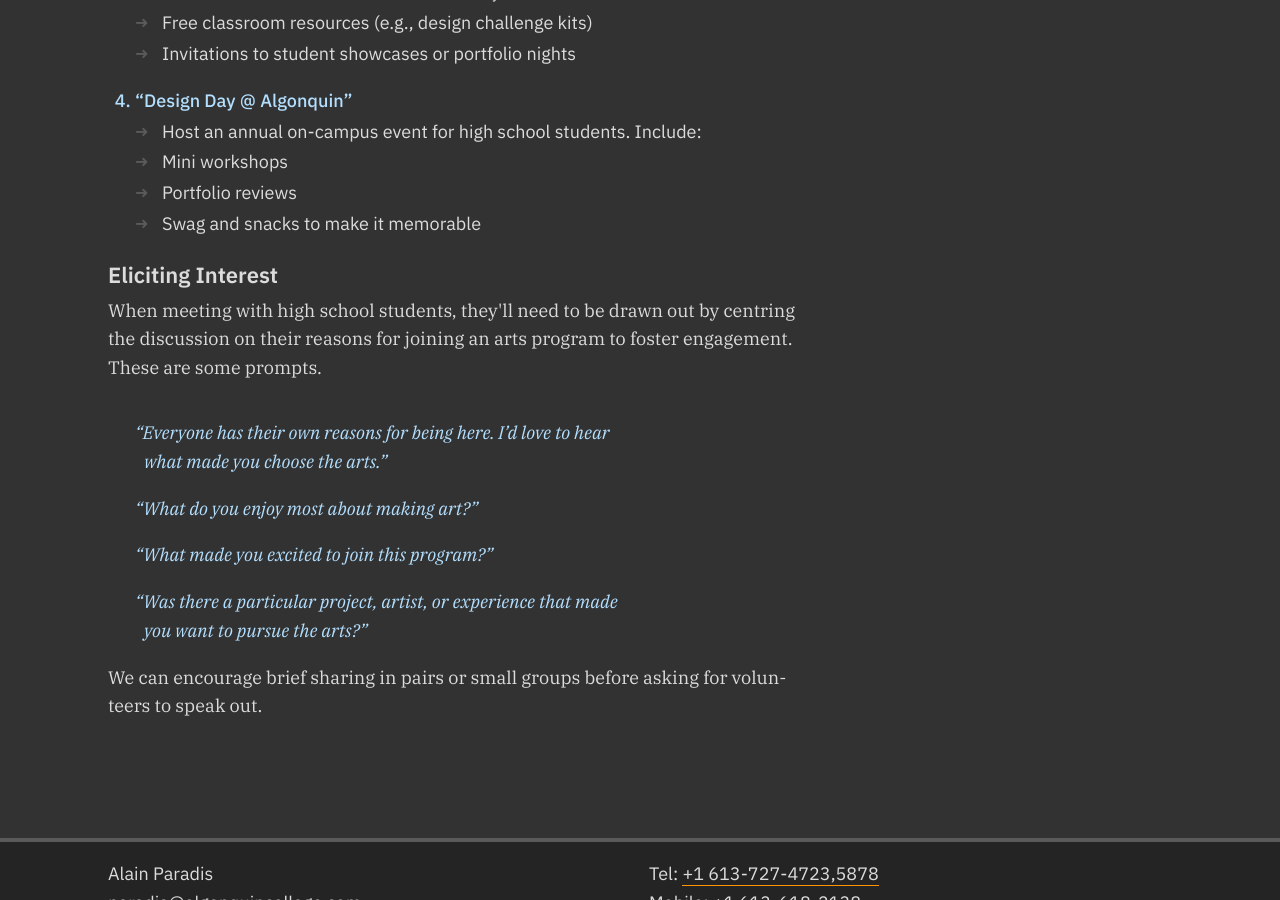
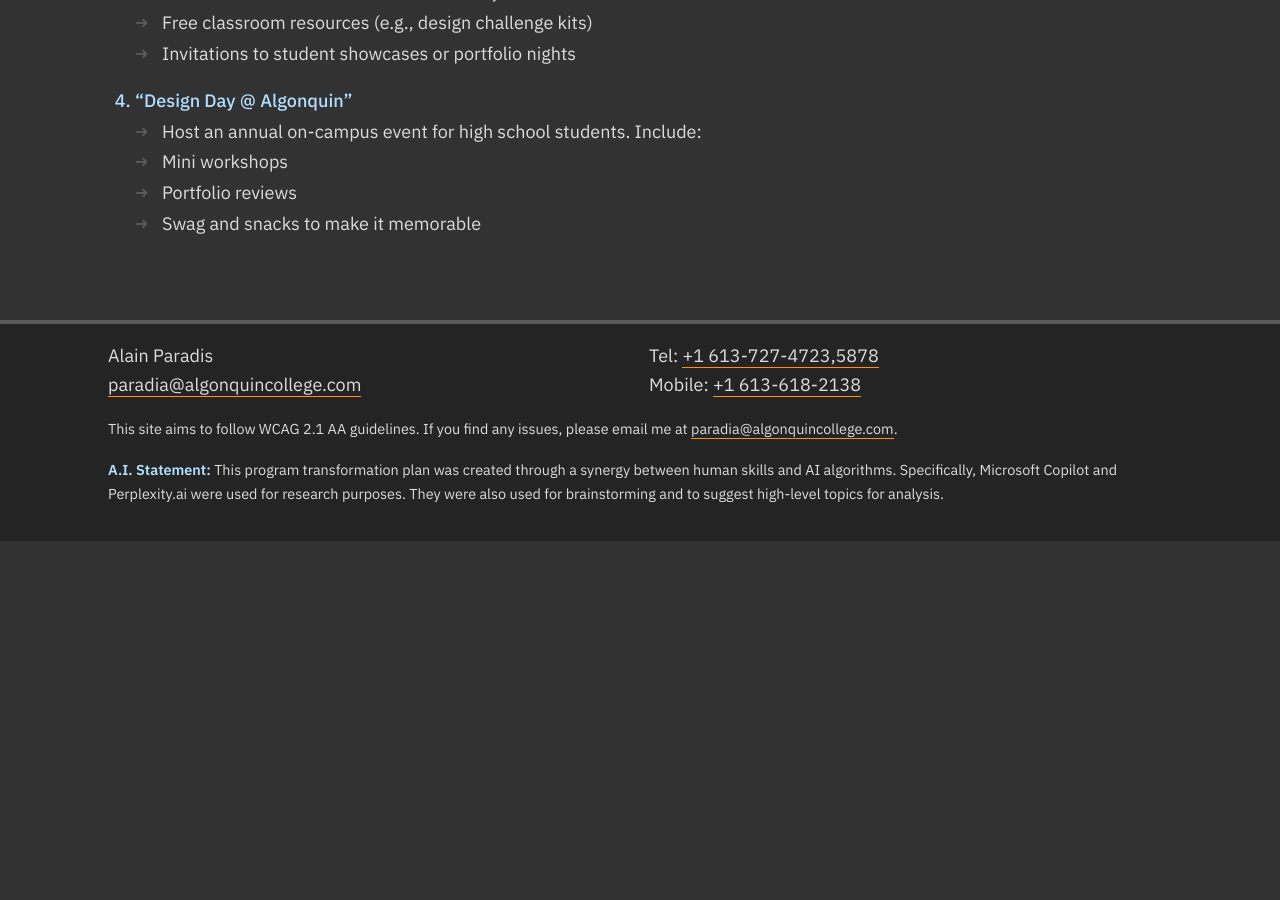
Before and after one commit to AlainParadis/program-transformation, a Jekyll site: the page built from outreach-planning.md, in a window 1280 px wide and 900 px high, scrolled down 2917 px. Built offline with Jekyll 4.4.1, drawn with Linux system fonts in a browser that asks for light colours; after the commit the page ends 3458 px from its top, so only the background shows below that.

Commit message:
Update outreach-planning.md

```diff
--- a/outreach-planning.md
+++ b/outreach-planning.md
@@ -87,24 +87,3 @@ Please let me know your availability. We can hold this initial meeting virtually
 		</ul>
 	</ul>
 </ol>
-<h4>
-	Eliciting Interest
-</h4>
-<p>
-	When meeting with high school students, they'll need to be drawn out by centring the discussion on their reasons for joining an arts program to foster engagement. These are some prompts.
-</p>
-<blockquote class="small">
-	“Everyone has their own reasons for being here. I’d love to hear what made you choose the arts.”
-</blockquote>
-<blockquote class="small">
-	“What do you enjoy most about making art?”
-</blockquote>
-<blockquote class="small">
-	“What made you excited to join this program?”
-</blockquote>
-<blockquote class="small">
-	“Was there a particular project, artist, or experience that made you want to pursue the arts?”
-</blockquote>
-<p>
-	We can encourage brief sharing in pairs or small groups before asking for volunteers to speak out.
-</p>
```
